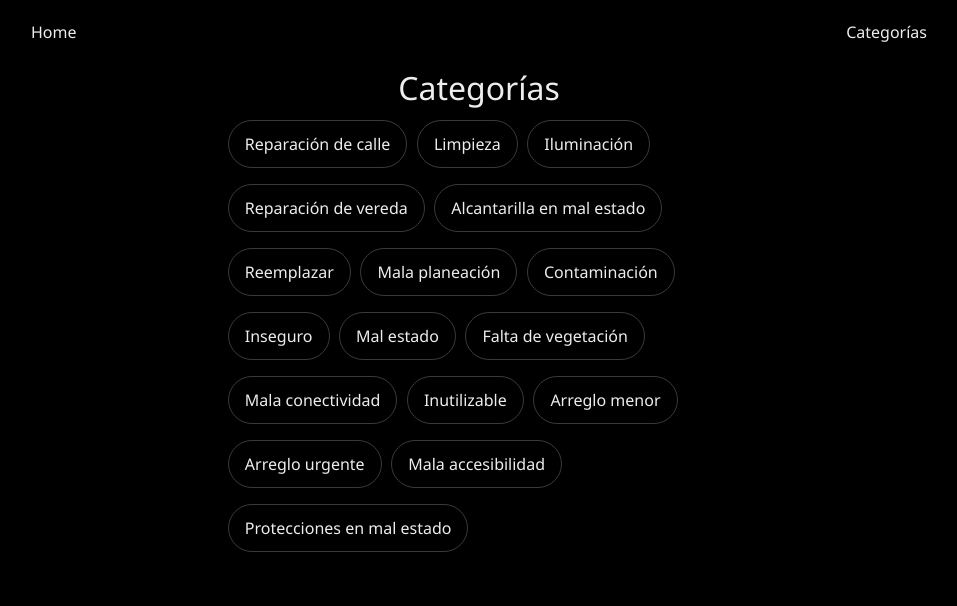
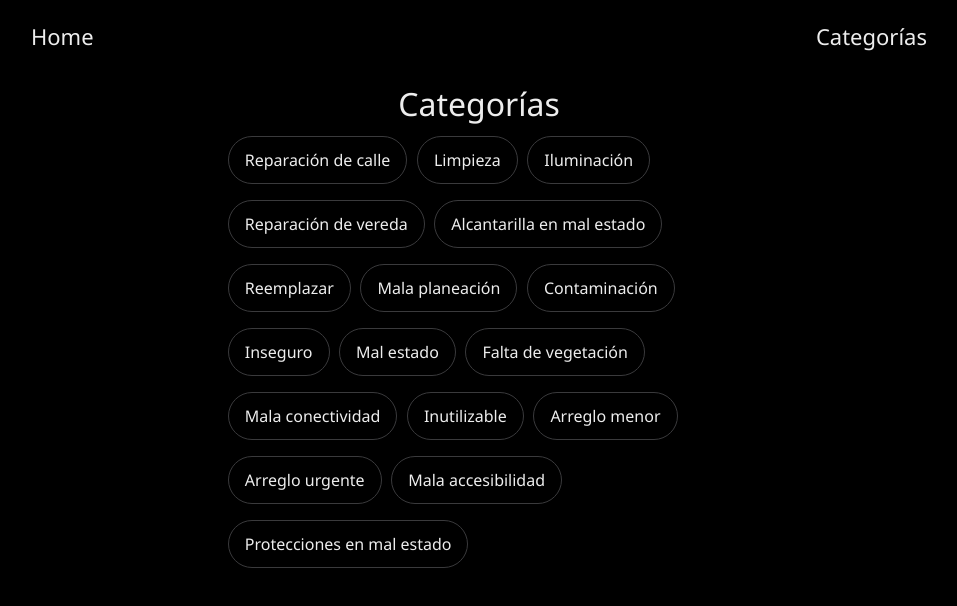
Before and after one commit to sebapkfd/city-app, a React (Vite) app: page /categories in a window 1280 px wide. Shown: the top 606 px of the page, without its empty margins (161-1118 px from the left). Built offline with nearby package versions, Linux system fonts and the light colour scheme.

Commit message:
Positioned header in absolute position, adapted spacing on other components

```diff
--- a/src/App.css
+++ b/src/App.css
@@ -21,6 +21,11 @@ body {
   display: flex;
   justify-content: space-between;
   padding: 20px 15%;
+  position: fixed;
+  top: 0;
+  background-color: var(--main-bg-color);
+  width: 100%;
+  font-size: 22px;
 }
 
 .section,
@@ -29,6 +34,14 @@ body {
   flex-direction: column;
   justify-content: center;
   align-items: center;
+}
+
+.section {
+  margin: 5rem 0 2rem 0;
+}
+
+.issues-list {
+  margin-top: 1rem;
 }
 
 /*********** Item ***********/
@@ -86,6 +99,7 @@ body {
   flex-direction: row;
   justify-content: center;
   align-items: start;
+  margin: 3rem 0 2rem 0;
 }
 
 .first-column {
```
